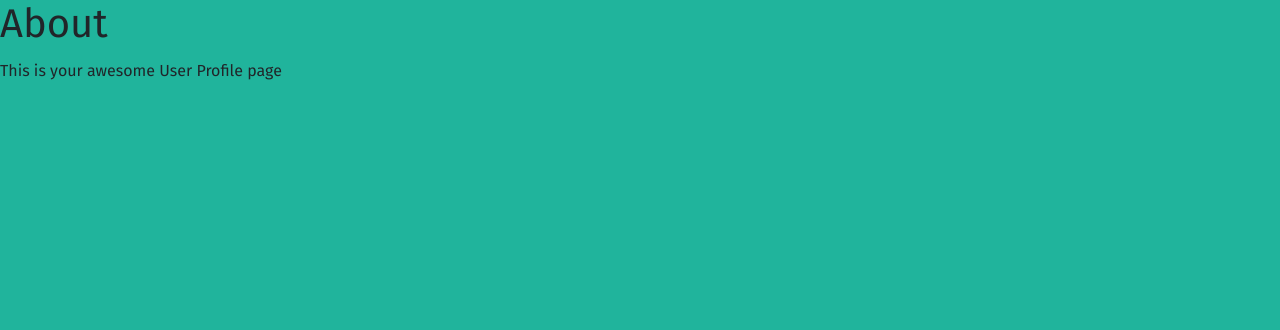
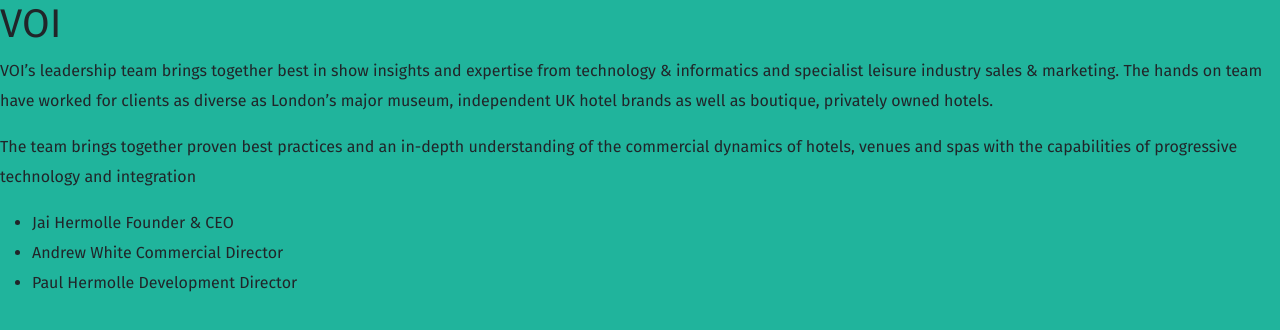
Before and after one commit to ztone/deployment_test, a React (Create React App) app: page /about in a window 1280 px wide. Shown: the top 330 px of the page. Built offline with nearby package versions, Linux system fonts and the light colour scheme.

Commit message:
about us

```diff
--- a/src/pages/About.js
+++ b/src/pages/About.js
@@ -4,8 +4,14 @@ export default function About() {
 let { id } = useParams();
 return (
 <>
-<h1>About</h1>
-<p>This is your awesome User Profile page</p>
+    <h1>VOI</h1>
+    <p>VOI’s leadership team brings together best in show insights and expertise from technology & informatics and specialist leisure industry sales & marketing. The hands on team have worked for clients as diverse as London’s major museum, independent UK hotel brands as well as boutique, privately owned hotels.</p>
+    <p>The team brings together proven best practices and an in-depth understanding of the commercial dynamics of hotels, venues and spas with the capabilities of progressive technology and integration</p>
+    <ul>
+        <li>Jai Hermolle	Founder & CEO</li>
+        <li>Andrew White	Commercial Director</li>
+        <li>Paul Hermolle	Development Director</li>
+    </ul>
 </>
 );
 }
```
